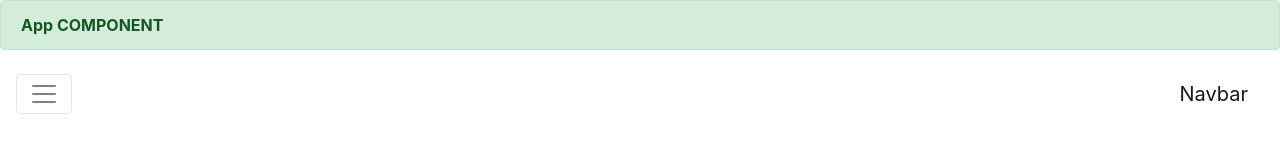
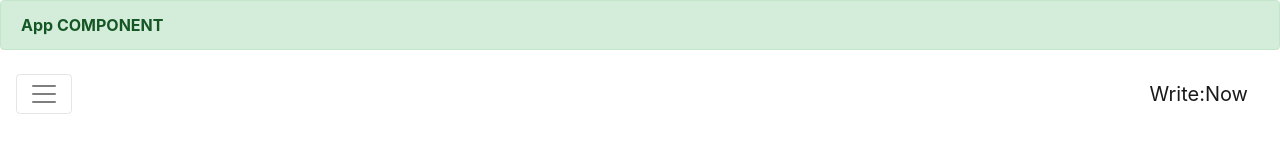
Before and after one commit to stephanos7/project-write-angular-app, an Angular app: page / in a window 1280 px wide. Shown: the top 164 px of the page. Built offline with nearby package versions, Linux system fonts and the light colour scheme.

Commit message:
configure navbar

```diff
--- a/src/app/components/navbar/navbar.component.html
+++ b/src/app/components/navbar/navbar.component.html
@@ -1,24 +1,26 @@
 <nav class="navbar navbar-toggleable-md navbar-light bg-faded">
+  <!-- RESPONSIVE TOGGLER -->
   <button class="navbar-toggler navbar-toggler-right" type="button" data-toggle="collapse" data-target="#navbarSupportedContent" aria-controls="navbarSupportedContent" aria-expanded="false" aria-label="Toggle navigation">
     <span class="navbar-toggler-icon"></span>
   </button>
-  <a class="navbar-brand" href="#">Navbar</a>
+  <!-- NAVBAR BRAND LINK -->
+  <a class="navbar-brand" href="#">Write:Now</a>
 
+  <!-- NAVBAR LINKS -->
   <div class="collapse navbar-collapse" id="navbarSupportedContent">
     <ul class="navbar-nav mr-auto">
       <li class="nav-item active">
         <a class="nav-link" href="#">Home <span class="sr-only">(current)</span></a>
       </li>
       <li class="nav-item">
-        <a class="nav-link" href="#">Link</a>
-      </li>
-      <li class="nav-item">
-        <a class="nav-link disabled" href="#">Disabled</a>
+        <a class="nav-link" href="#">Dashboard</a>
       </li>
     </ul>
+    <!-- SEARCH FORM -->
     <form class="form-inline my-2 my-lg-0">
       <input class="form-control mr-sm-2" type="text" placeholder="Search">
       <button class="btn btn-outline-success my-2 my-sm-0" type="submit">Search</button>
     </form>
   </div>
+
 </nav>
```
